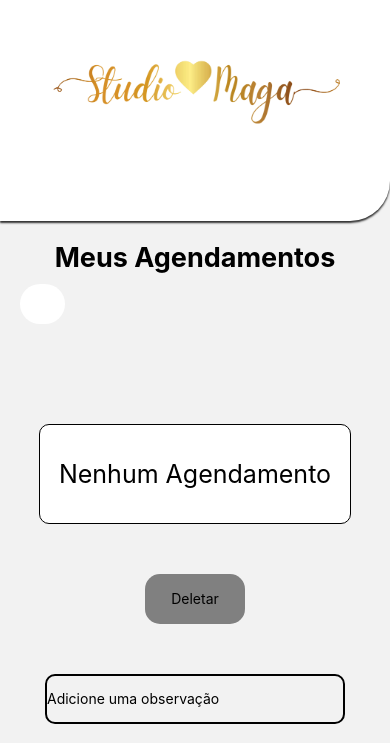
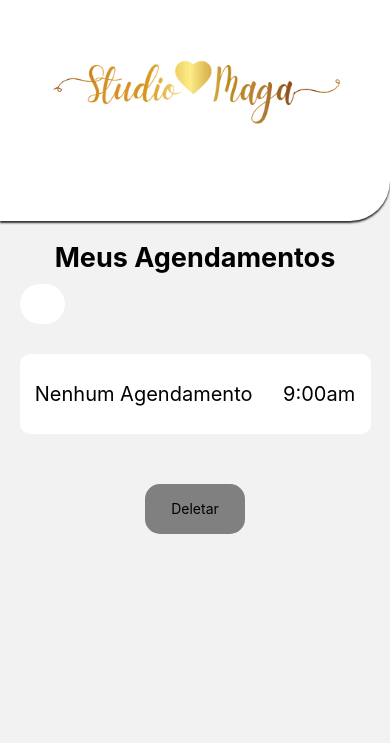
Before and after one commit to eullermaso/Studio-Maga, a React Native app in the folder Maga/: screen /Agendamentos in a window 390 px wide. Shown: the part 101-844 px from the top of the page. Built offline with nearby package versions, Linux system fonts and the light colour scheme.

Commit message:
change: change the logo

```diff
--- a/Maga/componenetes/telas/Lista.js
+++ b/Maga/componenetes/telas/Lista.js
@@ -118,8 +118,8 @@ const estilos = StyleSheet.create({
     },
     figura: {
         borderRadius: 10,
-        width: 100,
-        height: 100,
+        width: 95,
+        height: 95,
         marginTop: 5,
 
     },
--- a/Maga/componenetes/telas/telas_servicos/Agendamentos.js
+++ b/Maga/componenetes/telas/telas_servicos/Agendamentos.js
@@ -35,7 +35,13 @@ const Agendamentos = () => {
         <View style={estilos.MainView}>
         <Text style={estilos.Text}>{input}</Text>
             <View style={estilos.View}>
-                <Text style={estilos.Text}>{data}</Text>
+                <View>
+                    <Text style={estilos.Text}>{data}</Text>
+                </View>
+                <View>
+                    <Text style={estilos.Text}>9:00am</Text>
+                </View>
+
                 {/* <TouchableOpacity style={estilos.button} onPress={changeData}></TouchableOpacity> */}
             </View>
 
@@ -43,7 +49,7 @@ const Agendamentos = () => {
             <Text>Deletar</Text>
         </TouchableOpacity>
 
-        <TextInput style={estilos.input} value={input} onChangeText={setInput} placeholder="Adicione uma observação" keyboardType=""></TextInput>
+        {/* <TextInput style={estilos.input} value={input} onChangeText={setInput} placeholder="Adicione uma observação" keyboardType=""></TextInput> */}
         </View>
 
     </>
@@ -59,14 +65,14 @@ const estilos = StyleSheet.create({
     },
     View:{
         alignItems: "center",
-        justifyContent: "center",
-        marginTop: 100,
+        justifyContent: "space-around",
+        flexDirection: "row",
+        marginTop: 30,
         borderRadius: 10,
-        borderWidth: 1,
-        borderColor: "black",
-        width: "80%",
-        height: 100,
-        backgroundColor: "white"
+        width: "90%",
+        height: 80,
+        backgroundColor: "white",
+
     },
     MainView:{
         alignItems: "center",
@@ -75,7 +81,7 @@ const estilos = StyleSheet.create({
 
     },
     Text:{
-        fontSize: 25,
+        fontSize: 20,
 
     },
     Descricao:{
```
